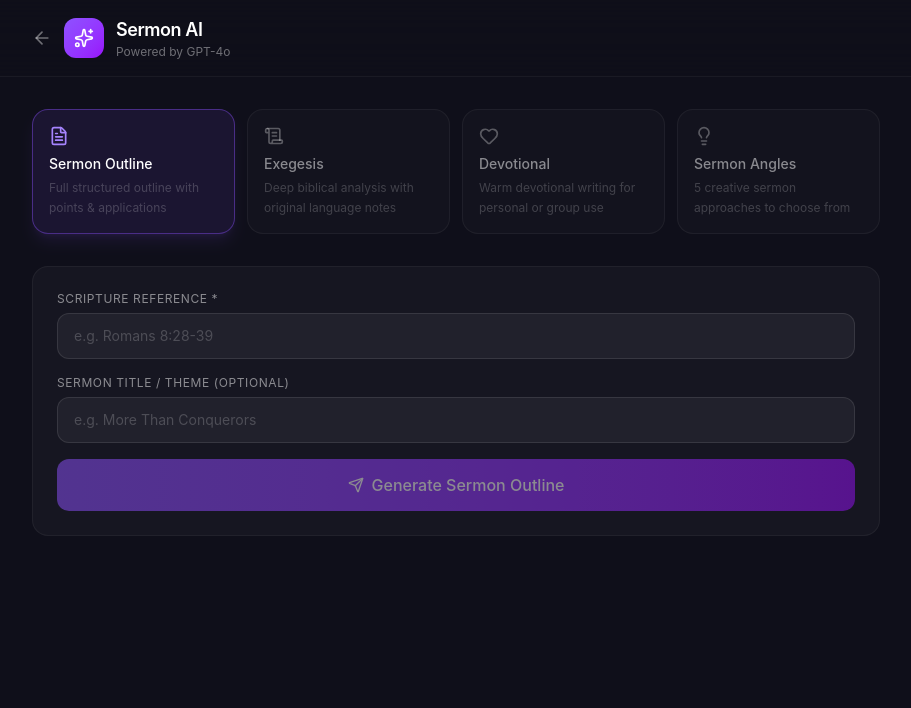
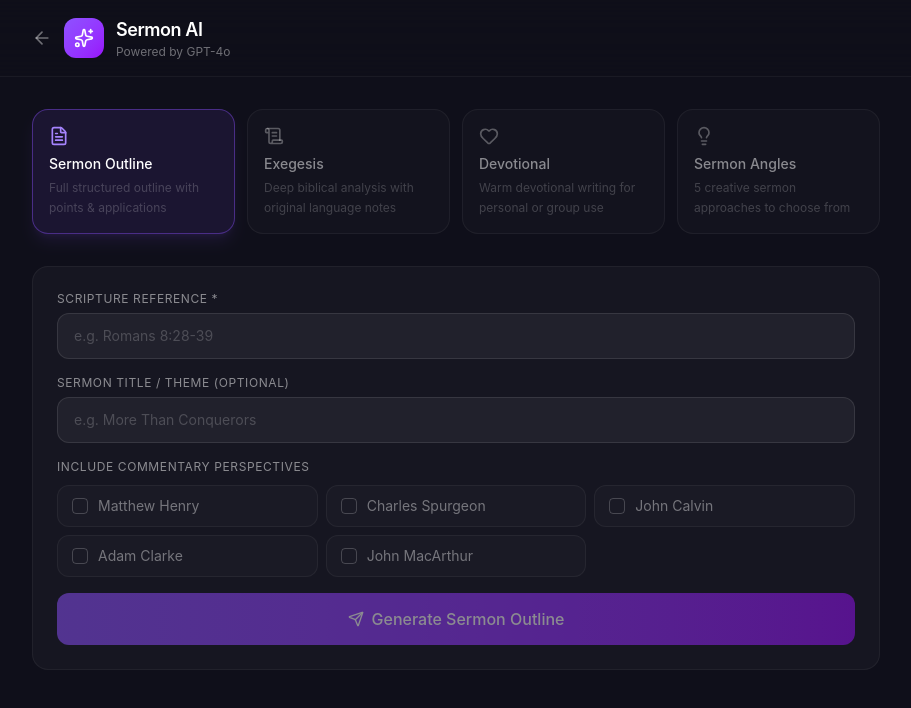
Before and after one commit to cimedia-tech/sermon-prep-app, a Next.js app: page /assistant in a window 1280 px wide. Shown: the top 708 px of the page, without its empty margins (184-1095 px from the left). Built offline with nearby package versions, Linux system fonts and the light colour scheme.

Commit message:
Add commentary checkboxes (Matthew Henry, Spurgeon, Calvin, Clarke, MacArthur)

```diff
--- a/src/app/api/ai/route.ts
+++ b/src/app/api/ai/route.ts
@@ -7,7 +7,19 @@
 
 export async function POST(req: NextRequest) {
   try {
-    const { scripture, title, mode } = await req.json();
+    const { scripture, title, mode, commentaries = [] } = await req.json();
+
+    const commentaryNames: Record<string, string> = {
+      matthew_henry: "Matthew Henry's Commentary",
+      spurgeon: "Charles Spurgeon's Sermons & Treasury of David",
+      john_calvin: "John Calvin's Commentaries",
+      adam_clarke: "Adam Clarke's Commentary",
+      john_macarthur: "John MacArthur's Study Bible Commentary",
+    };
+
+    const selectedCommentaryText = commentaries.length > 0
+      ? `\n\n**IMPORTANT: Include dedicated commentary sections from the following sources:**\n${commentaries.map((c: string) => `- ${commentaryNames[c] || c}`).join("\n")}\n\nFor each selected commentary, provide a section titled with the commentator's name containing:\n- Their key interpretation of this passage\n- Notable theological insights unique to their perspective\n- Any practical applications they emphasize\nPlace the commentary sections after your main analysis.`
+      : "";
 
     if (!scripture) {
       return NextResponse.json(
@@ -78,7 +90,7 @@
 Then recommend which angle is strongest and why. Use markdown formatting.`,
     };
 
-    const systemPrompt = prompts[mode] || prompts.outline;
+    const systemPrompt = (prompts[mode] || prompts.outline) + selectedCommentaryText;
 
     const completion = await openai.chat.completions.create({
       model: "gpt-4o",
--- a/src/app/assistant/page.tsx
+++ b/src/app/assistant/page.tsx
@@ -25,6 +25,14 @@
   { id: "points", label: "Sermon Angles", icon: Lightbulb, desc: "5 creative sermon approaches to choose from" },
 ];
 
+const COMMENTARIES = [
+  { id: "matthew_henry", label: "Matthew Henry" },
+  { id: "spurgeon", label: "Charles Spurgeon" },
+  { id: "john_calvin", label: "John Calvin" },
+  { id: "adam_clarke", label: "Adam Clarke" },
+  { id: "john_macarthur", label: "John MacArthur" },
+];
+
 export default function AssistantPage() {
   const [scripture, setScripture] = useState("");
   const [title, setTitle] = useState("");
@@ -32,7 +40,14 @@
   const [result, setResult] = useState("");
   const [loading, setLoading] = useState(false);
   const [copied, setCopied] = useState(false);
+  const [selectedCommentaries, setSelectedCommentaries] = useState<string[]>([]);
   const resultRef = useRef<HTMLDivElement>(null);
+
+  const toggleCommentary = (id: string) => {
+    setSelectedCommentaries((prev) =>
+      prev.includes(id) ? prev.filter((c) => c !== id) : [...prev, id]
+    );
+  };
 
   const handleGenerate = async () => {
     if (!scripture.trim()) return;
@@ -43,7 +58,7 @@
       const res = await fetch("/api/ai", {
         method: "POST",
         headers: { "Content-Type": "application/json" },
-        body: JSON.stringify({ scripture, title, mode }),
+        body: JSON.stringify({ scripture, title, mode, commentaries: selectedCommentaries }),
       });
 
       const data = await res.json();
@@ -157,6 +172,41 @@
                 onKeyDown={(e) => e.key === "Enter" && handleGenerate()}
               />
             </div>
+
+            {/* Commentary Sources */}
+            <div>
+              <label className="block text-xs text-white/50 mb-2.5 uppercase tracking-wider">
+                Include Commentary Perspectives
+              </label>
+              <div className="grid grid-cols-2 sm:grid-cols-3 gap-2">
+                {COMMENTARIES.map((c) => (
+                  <button
+                    key={c.id}
+                    type="button"
+                    onClick={() => toggleCommentary(c.id)}
+                    className={`flex items-center gap-2.5 px-3.5 py-2.5 rounded-xl border text-left text-sm transition-all duration-200 ${
+                      selectedCommentaries.includes(c.id)
+                        ? "bg-violet-500/15 border-violet-500/40 text-violet-300"
+                        : "bg-white/[0.02] border-white/5 text-white/40 hover:border-white/15"
+                    }`}
+                  >
+                    <div
+                      className={`w-4 h-4 rounded flex-shrink-0 border flex items-center justify-center transition-all ${
+                        selectedCommentaries.includes(c.id)
+                          ? "bg-violet-500 border-violet-500"
+                          : "border-white/20"
+                      }`}
+                    >
+                      {selectedCommentaries.includes(c.id) && (
+                        <Check className="w-2.5 h-2.5 text-white" />
+                      )}
+                    </div>
+                    {c.label}
+                  </button>
+                ))}
+              </div>
+            </div>
+
             <button
               onClick={handleGenerate}
               disabled={loading || !scripture.trim()}
```
